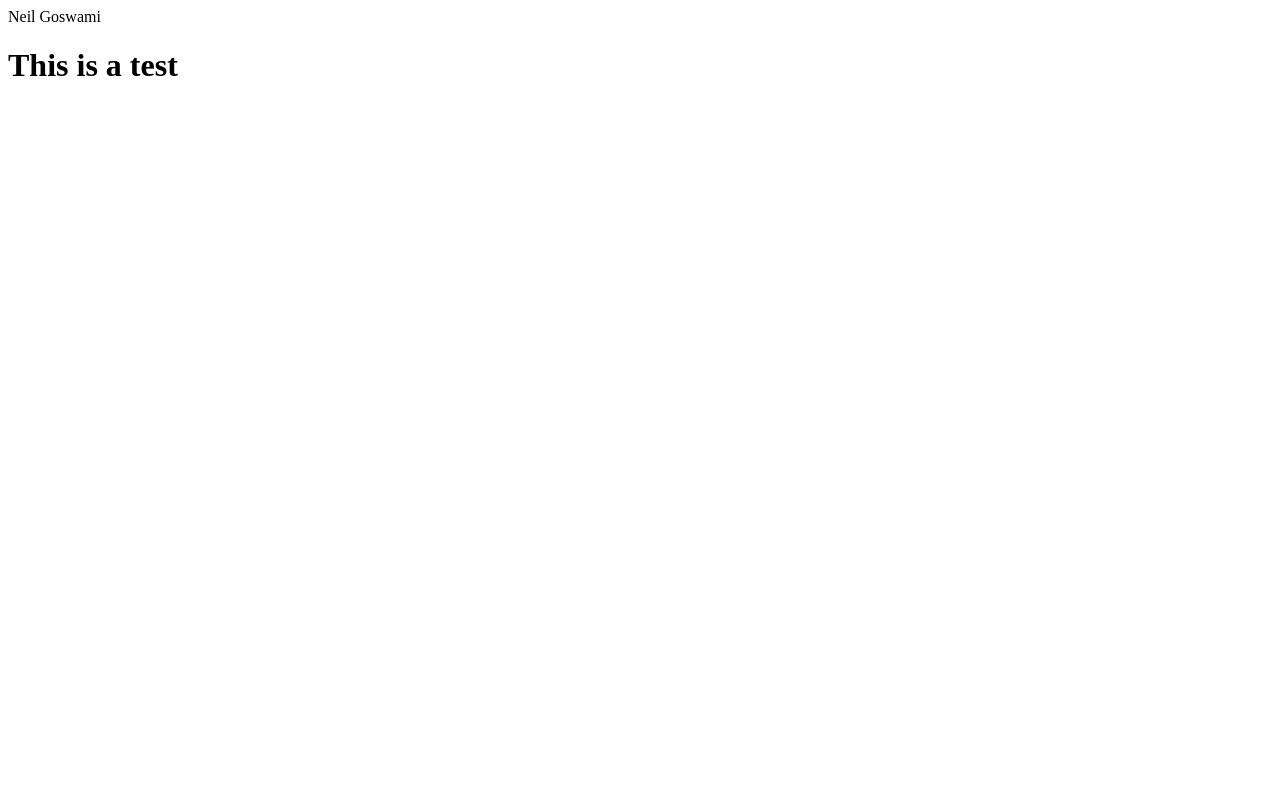
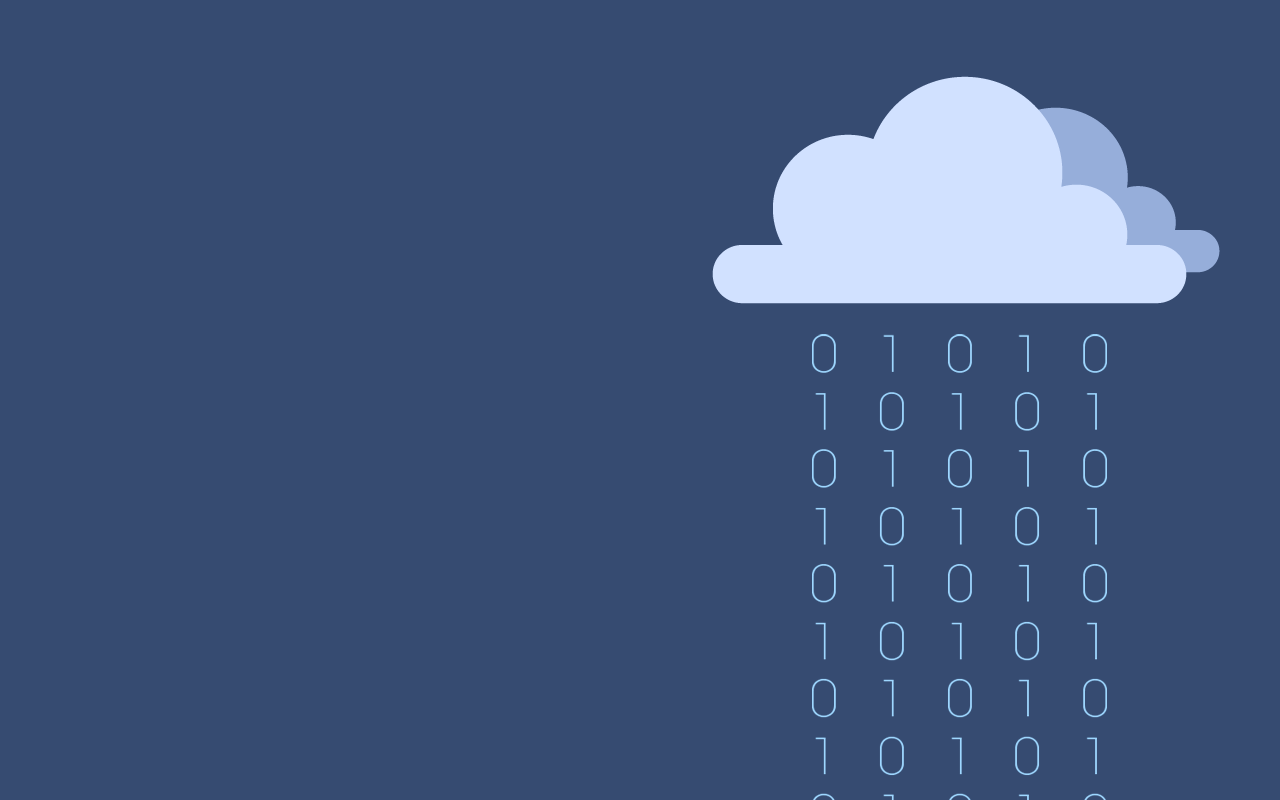
Before and after one commit to SkynetUser127001/SkynetUser127001.github.io, a plain HTML site: page index.html in a window 1280 px wide. Drawn offline with Linux system fonts and the light colour scheme.

Commit message:
Background

```diff
--- a/index.html
+++ b/index.html
@@ -1,8 +1,8 @@
 <HTML>
     <Head>
-        Neil Goswami
+
     </Head>
     <BODY>
-        <H1>This is a test</H1>
+        <body background="backgroundImage.png" />
     </BODY>
 </HTML>
```
Also changed, not shown: backgroundImage.png (added).
